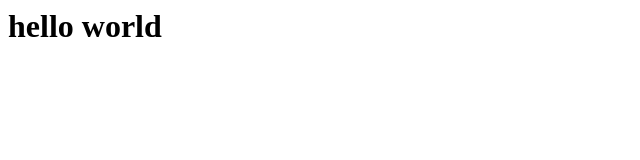
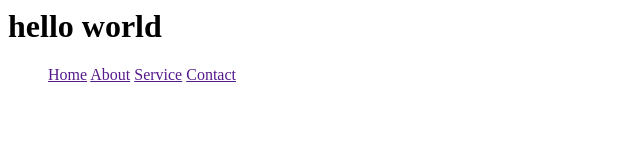
Before and after one commit to syed84hasan/Github, a plain HTML site: page index.html in a window 1280 px wide. Shown: the whole page, without its empty margins (0-640 px from the left). Drawn offline with Linux system fonts and the light colour scheme.

Commit message:
modify in index.html

```diff
--- a/index.html
+++ b/index.html
@@ -6,5 +6,20 @@
 </head>
 <body>
     <h1>hello world</h1>
+<div navbar>
+    <div class="navbar">
+        <nav>
+            <ul>
+                <a href="">Home</a>
+                <a href="">About</a>
+                <a href="">Service</a>
+                <a href="">Contact</a>
+
+            </ul>
+        </nav>
+
+    </div>
+
+</div>
 </body>
 </html>
--- a/style.css
+++ b/style.css
@@ -0,0 +1,3 @@
+.main{
+
+}
```
